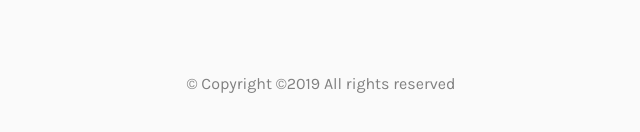
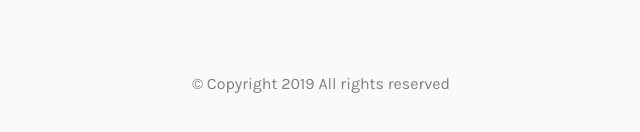
Before and after one commit to stephenost/stephenost.github.io, a plain HTML site: page index.html in a window 1280 px wide. Shown: the part 9308-9440 px from the top of the page, 319-959 px from the left. Drawn offline with nearby package versions, Linux system fonts and the light colour scheme; files whose address does not match are found by name; a web font is replaced by a local one.

Commit message:
Update index.html

```diff
--- a/index.html
+++ b/index.html
@@ -507,7 +507,7 @@
 						<div class="col-md-12 text-center">
 							<p>
 								&copy;
-Copyright &copy;<script>document.write(new Date().getFullYear());</script> All rights reserved
+Copyright <script>document.write(new Date().getFullYear());</script> All rights reserved
 							</p>
 						</div>
 					</div>
```
